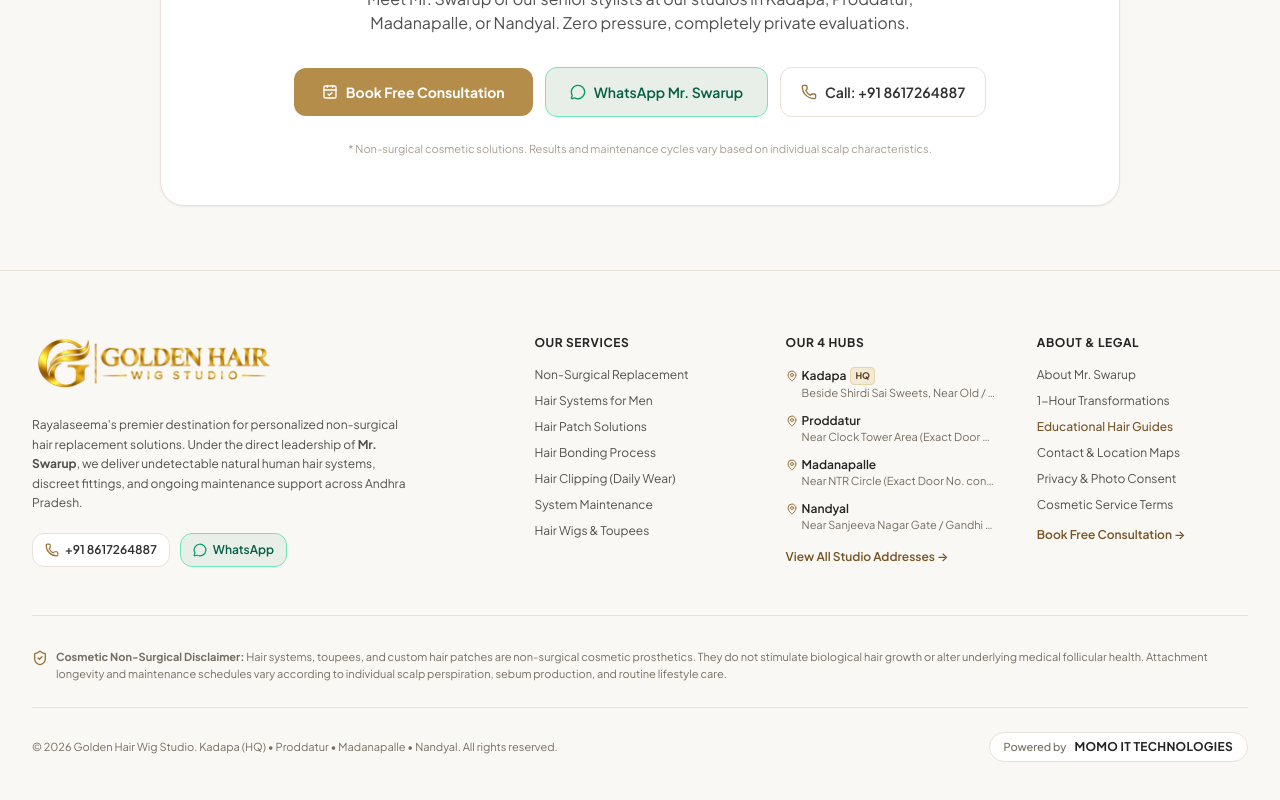
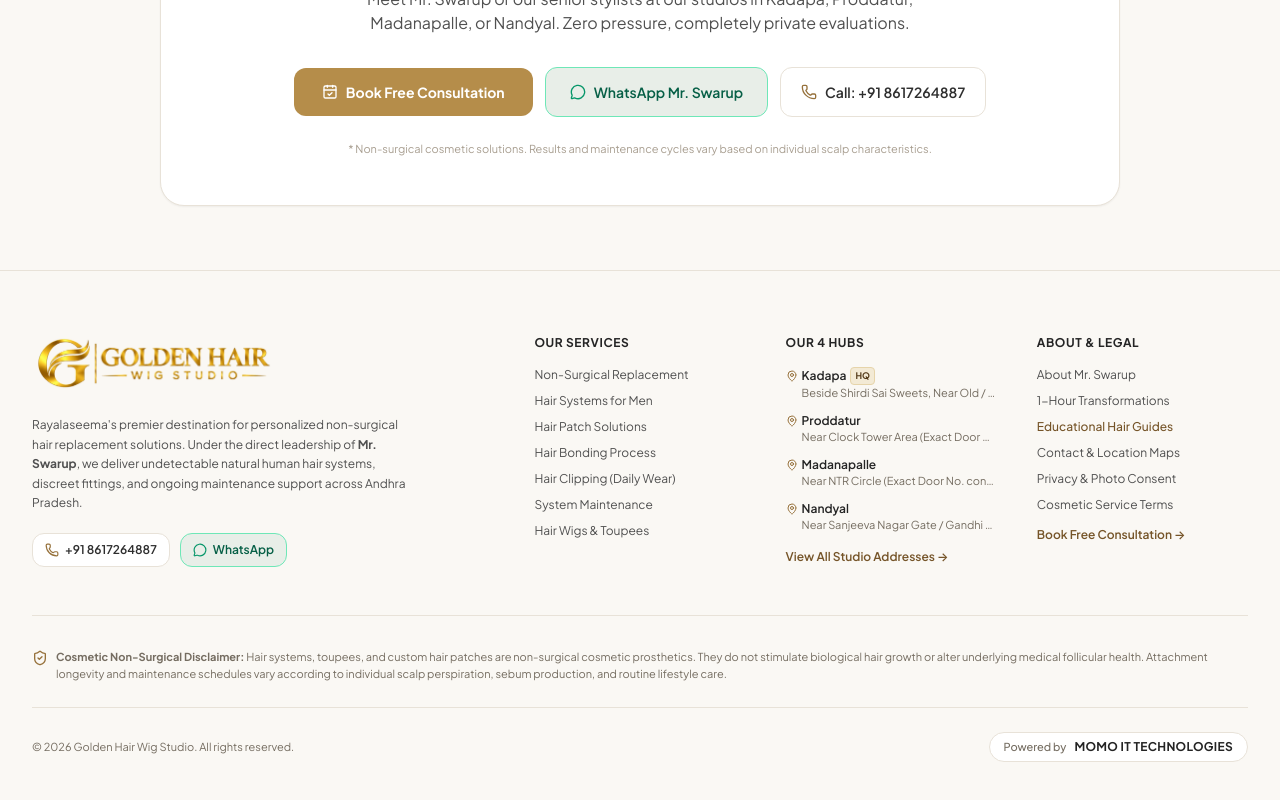
Before and after one commit to momoittechnologies-spec/golden-hair-wig-studio, a React (Vite) app: page / in a window 1280 px wide. Shown: the part 10049-10849 px from the top of the page. Built offline with nearby package versions, Linux system fonts and the light colour scheme; a web font is replaced by a local one.

Commit message:
fix(footer): simplify copyright text to '© 2026 Golden Hair Wig Studio. All rights reserved.'

```diff
--- a/src/components/Footer.tsx
+++ b/src/components/Footer.tsx
@@ -165,7 +165,7 @@ export const Footer: React.FC<FooterProps> = ({ onOpenBooking }) => {
         {/* Bottom Bar & Powered by MOMO IT TECHNOLOGIES */}
         <div className="pt-6 flex flex-col sm:flex-row items-center justify-between gap-4 text-xs">
           <div className="text-neutral-500 text-[11px] text-center sm:text-left">
-            © {new Date().getFullYear()} Golden Hair Wig Studio. Kadapa (HQ) • Proddatur • Madanapalle • Nandyal. All rights reserved.
+            © {new Date().getFullYear()} Golden Hair Wig Studio. All rights reserved.
           </div>
 
           {/* Powered by MOMO IT TECHNOLOGIES Badge linking to momoittechnologies.com */}
```
